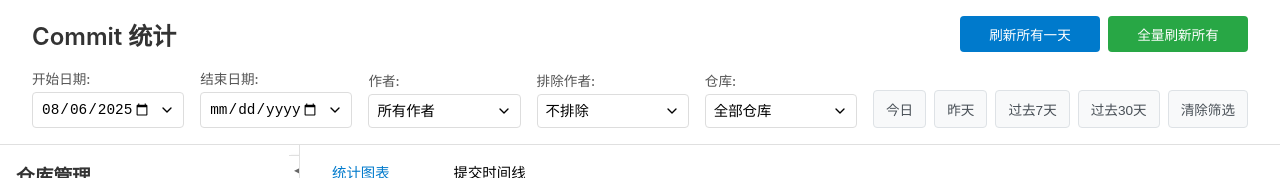
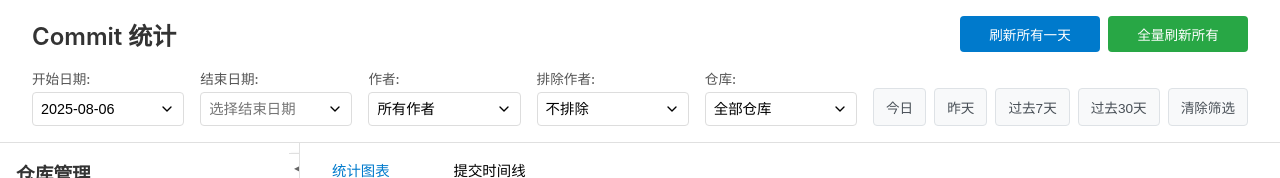
Before and after one commit to linxinyuelan-beep/git_statistics, a React (Vite) app: page / in a window 1280 px wide. Shown: the top 178 px of the page. Built offline with nearby package versions, Linux system fonts and the light colour scheme.

Commit message:
优化日期选择展示

```diff
--- a/package.json
+++ b/package.json
@@ -13,11 +13,13 @@
     "@tauri-apps/api": "^2.7.0",
     "@tauri-apps/plugin-dialog": "^2.4.0",
     "@tauri-apps/plugin-shell": "^2.3.1",
+    "@types/react-datepicker": "^6.2.0",
     "dayjs": "^1.11.10",
     "echarts": "^5.4.3",
     "echarts-for-react": "^3.0.2",
     "echarts-wordcloud": "^2.1.0",
     "react": "^18.2.0",
+    "react-datepicker": "^8.7.0",
     "react-dom": "^18.2.0",
     "react-router-dom": "^7.8.2",
     "react-syntax-highlighter": "^15.6.6"
--- a/src/App.css
+++ b/src/App.css
@@ -1162,3 +1162,156 @@ body {
     max-width: 150px;
   }
 }
+
+/* 日期选择器自定义样式 */
+.filter-group {
+  position: relative;
+}
+
+.date-picker {
+  width: 100%;
+  padding: 0.5rem;
+  border: 1px solid #ddd;
+  border-radius: 4px;
+  font-size: 0.9rem;
+  background-color: white;
+  transition: all 0.2s ease;
+  cursor: pointer;
+}
+
+.date-picker:hover {
+  border-color: #aaa;
+}
+
+.date-picker:focus {
+  outline: none;
+  border-color: #007acc;
+  box-shadow: 0 0 0 2px rgba(0, 122, 204, 0.1);
+}
+
+/* 美化日期选择器弹出框 */
+.react-datepicker {
+  font-family: -apple-system, BlinkMacSystemFont, 'Segoe UI', 'Roboto', sans-serif;
+  border-radius: 8px;
+  border: 1px solid #ddd;
+  box-shadow: 0 4px 12px rgba(0, 0, 0, 0.15);
+}
+
+.react-datepicker-wrapper {
+  display: block;
+  width: 100%;
+}
+
+.react-datepicker-popper {
+  z-index: 1000 !important;
+}
+
+/* 确保日期选择器不会被侧边栏切换按钮遮挡 */
+.sidebar-toggle {
+  z-index: 10;
+}
+
+/* 开始日期选择器的弹出层样式 */
+.start-date-popper {
+  margin-left: 10px !important;
+}
+
+/* 结束日期选择器的弹出层样式 */
+.end-date-popper {
+  margin-left: 0 !important;
+  right: auto !important;
+}
+
+/* 确保日期选择器完全显示，重写默认的transform */
+.react-datepicker-popper[data-placement^="bottom"] {
+  transform: translate(-20px, 55px) !important;
+}
+
+/* 优化月份和年份选择器的布局 */
+.react-datepicker__month-dropdown-container,
+.react-datepicker__year-dropdown-container {
+  display: inline-block !important;
+  margin-right: 5px !important;
+  width: calc(50% - 5px) !important;
+}
+
+/* 月年选择器居中对齐 */
+.react-datepicker__header__dropdown {
+  display: flex;
+  justify-content: center;
+  padding: 5px 0;
+}
+
+/* 月年选择器的布局优化 */
+.react-datepicker__month-select,
+.react-datepicker__year-select {
+  width: 100% !important;
+  padding: 2px !important;
+  border-radius: 4px !important;
+  border-color: #ddd !important;
+  background-color: #f8f9fa !important;
+  cursor: pointer !important;
+  text-align-last: center !important;
+}
+
+.react-datepicker__header {
+  background-color: #f8f9fa;
+  border-bottom: 1px solid #e0e0e0;
+  border-radius: 8px 8px 0 0;
+}
+
+.react-datepicker__current-month {
+  font-weight: 500;
+  font-size: 1rem;
+  color: #333;
+  padding: 8px 0;
+}
+
+.react-datepicker__day-name {
+  color: #555;
+  font-weight: 500;
+}
+
+.react-datepicker__day--selected,
+.react-datepicker__day--keyboard-selected {
+  background-color: #007acc;
+  border-radius: 50%;
+  color: white;
+}
+
+.react-datepicker__day:hover {
+  background-color: #e9f5ff;
+  border-radius: 50%;
+}
+
+.react-datepicker__day--today {
+  font-weight: bold;
+  color: #007acc;
+}
+
+.react-datepicker__today-button {
+  background-color: #f8f9fa;
+  border-top: 1px solid #e0e0e0;
+  color: #007acc;
+  font-weight: 500;
+  padding: 10px 0;
+}
+
+.react-datepicker__year-dropdown,
+.react-datepicker__month-dropdown {
+  background-color: white;
+  border: 1px solid #ddd;
+  border-radius: 4px;
+  box-shadow: 0 2px 8px rgba(0, 0, 0, 0.1);
+}
+
+.react-datepicker__year-option:hover,
+.react-datepicker__month-option:hover {
+  background-color: #f5f5f5;
+}
+
+.react-datepicker__close-icon::after {
+  background-color: #007acc;
+  font-size: 14px;
+  font-weight: bold;
+}
--- a/src/App.tsx
+++ b/src/App.tsx
@@ -6,6 +6,9 @@ import RepositoryManager from './components/RepositoryManager';
 import StatisticsCharts from './components/StatisticsCharts';
 import Timeline from './components/Timeline';
 import { Repository, CommitData, Statistics, TimeFilter } from './types';
+import DatePicker from 'react-datepicker';
+import dayjs from 'dayjs';
+import 'react-datepicker/dist/react-datepicker.css';
 
 function App() {
   const location = useLocation();
@@ -407,18 +410,43 @@ function App() {
         <div className="filter-section">
           <div className="filter-group">
             <label>开始日期:</label>
-            <input
-              type="date"
-              value={filter.start_date || ''}
-              onChange={(e) => setFilter(prev => ({ ...prev, start_date: e.target.value || undefined }))}
+            <DatePicker
+              selected={filter.start_date ? new Date(filter.start_date) : null}
+              onChange={(date: Date | null) => setFilter(prev => ({
+                ...prev,
+                start_date: date ? dayjs(date).format('YYYY-MM-DD') : undefined
+              }))}
+              dateFormat="yyyy-MM-dd"
+              placeholderText="选择开始日期"
+              className="date-picker"
+              maxDate={filter.end_date ? new Date(filter.end_date) : new Date()}
+              showMonthDropdown
+              showYearDropdown
+              dropdownMode="select"
+              todayButton="今天"
+              popperPlacement="bottom-end"
+              popperClassName="start-date-popper"
             />
           </div>
           <div className="filter-group">
             <label>结束日期:</label>
-            <input
-              type="date"
-              value={filter.end_date || ''}
-              onChange={(e) => setFilter(prev => ({ ...prev, end_date: e.target.value || undefined }))}
+            <DatePicker
+              selected={filter.end_date ? new Date(filter.end_date) : null}
+              onChange={(date: Date | null) => setFilter(prev => ({
+                ...prev,
+                end_date: date ? dayjs(date).format('YYYY-MM-DD') : undefined
+              }))}
+              dateFormat="yyyy-MM-dd"
+              placeholderText="选择结束日期"
+              className="date-picker"
+              minDate={filter.start_date ? new Date(filter.start_date) : undefined}
+              maxDate={new Date()}
+              showMonthDropdown
+              showYearDropdown
+              dropdownMode="select"
+              todayButton="今天"
+              popperPlacement="bottom-end"
+              popperClassName="end-date-popper"
             />
           </div>
           <div className="filter-group">
--- a/src/components/StatisticsCharts.tsx
+++ b/src/components/StatisticsCharts.tsx
@@ -132,28 +132,36 @@ const StatisticsCharts: React.FC<StatisticsChartsProps> = ({ statistics, filter
   const getDailyChartOption = () => {
     // 计算时间范围天数
     let days = 7; // 默认7天
+    let startDateObj;
+    let endDateObj;
+
     if (filter?.start_date) {
-      const startDate = new Date(filter.start_date);
-      const endDate = filter?.end_date ? new Date(filter.end_date) : new Date();
+      startDateObj = new Date(filter.start_date);
+      endDateObj = filter?.end_date ? new Date(filter.end_date) : new Date();
       // 计算天数差
-      const diffTime = Math.abs(endDate.getTime() - startDate.getTime());
+      const diffTime = Math.abs(endDateObj.getTime() - startDateObj.getTime());
       days = Math.ceil(diffTime / (1000 * 60 * 60 * 24)) + 1; // 包含起始和结束日期
     } else if (filter?.end_date) {
-      // 如果只有结束日期，计算到今天的天数
-      const endDate = new Date(filter.end_date);
-      const today = new Date();
-      const diffTime = Math.abs(today.getTime() - endDate.getTime());
-      days = Math.ceil(diffTime / (1000 * 60 * 60 * 24));
+      // 如果只有结束日期，计算从end_date减去days天的范围
+      endDateObj = new Date(filter.end_date);
+      startDateObj = new Date(endDateObj);
+      startDateObj.setDate(endDateObj.getDate() - days + 1); // 向前推7天
+    } else {
+      // 默认情况：最近7天
+      endDateObj = new Date();
+      startDateObj = new Date(endDateObj);
+      startDateObj.setDate(endDateObj.getDate() - days + 1);
     }
 
-    // 生成日期列表
+    // 生成日期列表 - 使用实际的开始和结束日期
     const dates = [];
-    const endDate = new Date();
-    for (let i = days - 1; i >= 0; i--) {
-      const date = new Date(endDate);
-      date.setDate(endDate.getDate() - i);
-      const dateString = date.toISOString().split('T')[0];
+    let currentDate = new Date(startDateObj);
+
+    // 循环从开始日期到结束日期
+    while (currentDate <= endDateObj) {
+      const dateString = currentDate.toISOString().split('T')[0];
       dates.push(dateString);
+      currentDate.setDate(currentDate.getDate() + 1);
     }
 
     // 为每个日期准备数据，如果没有记录则使用默认值
@@ -297,24 +305,42 @@ const StatisticsCharts: React.FC<StatisticsChartsProps> = ({ statistics, filter
     };
   };
 
-  // Calendar view for last 30 days
+  // Calendar view for the selected date range or last 30 days
   const getCalendarChartOption = () => {
-    // Get last 30 days data
-    const dailyData = statistics.daily.slice(0, 30); // First 30 items (most recent)
-    const calendarData = dailyData.map(d => [d.date, d.additions + d.deletions]);
+    let startDate, endDate;
+    let daysRange = 30; // 默认30天
+    let titleText = '所选时间范围内代码变更日历';
 
-    // Calculate date range for last 30 days
-    const endDate = dailyData.length > 0 ? new Date(dailyData[0].date) : new Date();
-    const startDate = new Date(endDate);
-    startDate.setDate(startDate.getDate() - 29); // 30 days including today
+    // 使用过滤器中的日期范围（如果有）
+    if (filter?.start_date) {
+      startDate = new Date(filter.start_date);
+      endDate = filter?.end_date ? new Date(filter.end_date) : new Date();
+      const diffDays = Math.ceil((endDate.getTime() - startDate.getTime()) / (1000 * 60 * 60 * 24)) + 1;
+      daysRange = diffDays;
+      titleText = `${daysRange}天代码变更日历`;
+    } else {
+      // 默认显示最近30天
+      endDate = new Date();
+      startDate = new Date(endDate);
+      startDate.setDate(startDate.getDate() - 29); // 30天（包括今天）
+    }
 
-    // Format dates as strings for ECharts
+    // 格式化日期为字符串
     const startDateStr = startDate.toISOString().split('T')[0];
     const endDateStr = endDate.toISOString().split('T')[0];
 
+    // 获取日期范围内的所有数据
+    // statistics.daily现在应该包含所有日期的数据，不限于30天
+    const dailyData = statistics.daily.filter(d => {
+      const date = new Date(d.date);
+      return date >= startDate && date <= endDate;
+    });
+
+    const calendarData = dailyData.map(d => [d.date, d.additions + d.deletions]);
+
     return {
       title: {
-        text: '最近30天代码变更日历',
+        text: titleText,
         left: 'center'
       },
       tooltip: {
```
Also changed, not shown: 2 other files (tests, documents, lock files or other folders).
